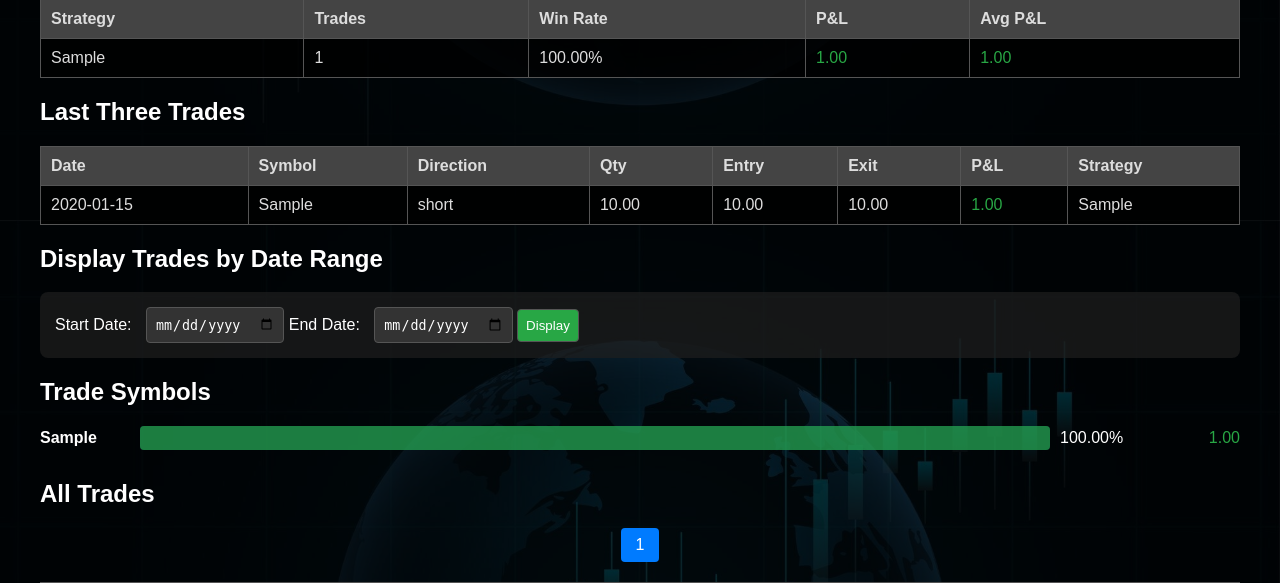
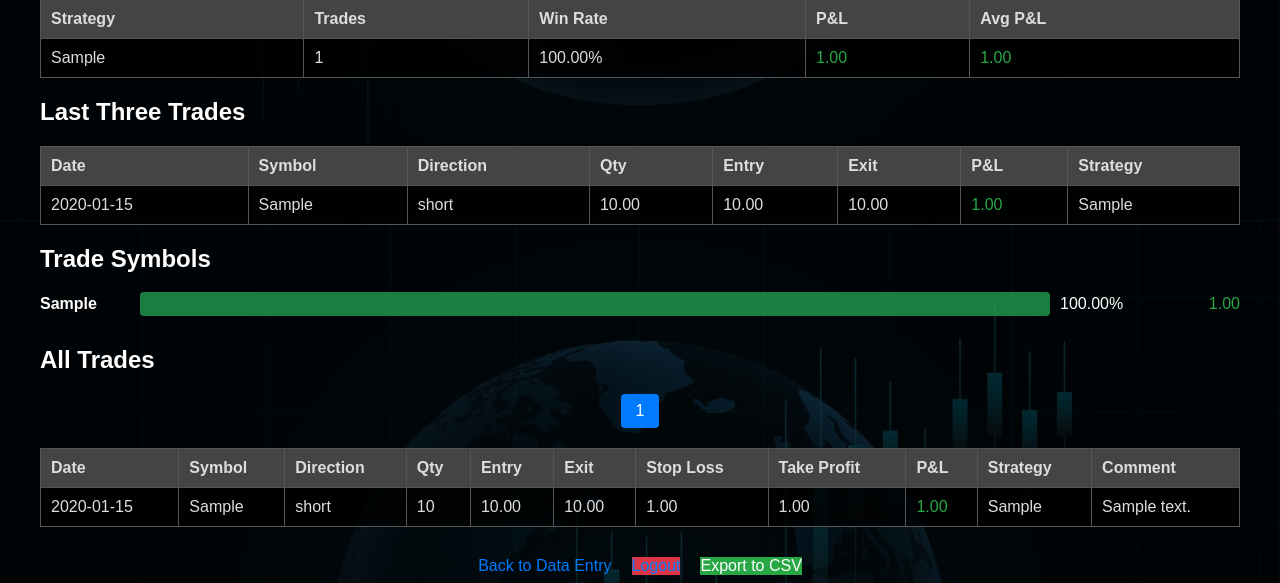
Before and after one commit to ZoGgY68/Trade-Journal, a PHP site: page /statistics.php in a window 1280 px wide. Shown: the part 633-1216 px from the top of the page. Run offline with PHP 8.4, Linux system fonts and the light colour scheme; the visitor is signed in with stand-in values (Sample User, id 1); tables that the repository leaves empty hold one stand-in row (values such as "Sample post").

Commit message:
Remove date range search feature from statistics.php

```diff
--- a/statistics.php
+++ b/statistics.php
@@ -399,94 +399,6 @@ arsort($symbol_counts); // Sort by count in descending order
             <?php endforeach; ?>
         </table>
 
-        <!-- Date Range Search -->
-        <h2>Display Trades by Date Range</h2>
-        <div class="filters">
-            <form method="GET" action="statistics.php">
-                <input type="hidden" name="csrf_token" value="<?php echo htmlspecialchars($_SESSION['stats_csrf_token']); ?>">
-                <label for="start_date">Start Date:</label>
-                <input type="date" id="start_date" name="start_date" required>
-                <label for="end_date">End Date:</label>
-                <input type="date" id="end_date" name="end_date" required>
-                <button type="submit">Display</button>
-            </form>
-        </div>
-
-        <?php
-        if (isset($_GET['start_date']) && isset($_GET['end_date']) && isset($_GET['csrf_token']) && $_GET['csrf_token'] === $_SESSION['stats_csrf_token']) {
-            $start_date = filter_var($_GET['start_date'], FILTER_SANITIZE_STRING);
-            $end_date = filter_var($_GET['end_date'], FILTER_SANITIZE_STRING);
-
-            $stmt = $pdo->prepare('SELECT * FROM trades WHERE user_id = ? AND trade_date BETWEEN ? AND ? ORDER BY trade_date ASC');
-            $stmt->execute([$_SESSION['user_id'], $start_date, $end_date]);
-            $date_trades = $stmt->fetchAll();
-
-            if ($date_trades) {
-                $date_total_pl = array_sum(array_column($date_trades, 'profit_loss'));
-                $date_wins = count(array_filter($date_trades, function($t) { return $t['profit_loss'] > 0; }));
-                $date_losses = count(array_filter($date_trades, function($t) { return $t['profit_loss'] < 0; }));
-                $date_win_rate = count($date_trades) > 0 ? ($date_wins / count($date_trades)) * 100 : 0;
-                ?>
-                <h2>Trades from <?php echo htmlspecialchars($start_date); ?> to <?php echo htmlspecialchars($end_date); ?></h2>
-
-                <div class="stats-container">
-                    <div class="stats-card">
-                        <div class="stats-header">Period P&L</div>
-                        <div class="stats-value <?php echo $date_total_pl > 0 ? 'positive' : 'negative'; ?>">
-                            <?php echo number_format($date_total_pl, 2); ?>
-                        </div>
-                    </div>
-                    <div class="stats-card">
-                        <div class="stats-header">Win Rate</div>
-                        <div class="stats-value">
-                            <?php echo number_format($date_win_rate, 2); ?>%
-                        </div>
-                    </div>
-                    <div class="stats-card">
-                        <div class="stats-header">Total Trades</div>
-                        <div class="stats-value">
-                            <?php echo count($date_trades); ?>
-                        </div>
-                        <div><?php echo $date_wins; ?> wins / <?php echo $date_losses; ?> losses</div>
-                    </div>
-                </div>
-
-                <table>
-                    <tr>
-                        <th>Date</th>
-                        <th>Symbol</th>
-                        <th>Direction</th>
-                        <th>Qty</th>
-                        <th>Entry</th>
-                        <th>Exit</th>
-                        <th>Stop Loss</th>
-                        <th>Take Profit</th>
-                        <th>P&L</th>
-                        <th>Strategy</th>
-                    </tr>
-                    <?php foreach ($date_trades as $trade): ?>
-                    <tr>
-                        <td><?php echo htmlspecialchars($trade['trade_date']); ?></td>
-                        <td><?php echo htmlspecialchars($trade['symbol']); ?></td>
-                        <td><?php echo htmlspecialchars($trade['trade_direction']); ?></td>
-                        <td><?php echo number_format($trade['quantity'], 2); ?></td>
-                        <td><?php echo number_format($trade['price'], 2); ?></td>
-                        <td><?php echo number_format($trade['exit_price'], 2); ?></td>
-                        <td><?php echo number_format($trade['stop_loss'], 2); ?></td>
-                        <td><?php echo number_format($trade['take_profit'], 2); ?></td>
-                        <td class="<?php echo $trade['profit_loss'] > 0 ? 'positive' : ($trade['profit_loss'] < 0 ? 'negative' : ''); ?>">
-                            <?php echo number_format($trade['profit_loss'], 2); ?>
-                        </td>
-                        <td><?php echo htmlspecialchars($trade['strategy']); ?></td>
-                    </tr>
-                    <?php endforeach; ?>
-                </table>
-            <?php } else { ?>
-                <p>No trades found for the selected date range.</p>
-            <?php }
-        }
-        ?>
-
         <!-- Symbol Analysis -->
         <h2>Trade Symbols</h2>
         <div style="display: flex; flex-direction: column;">
```
